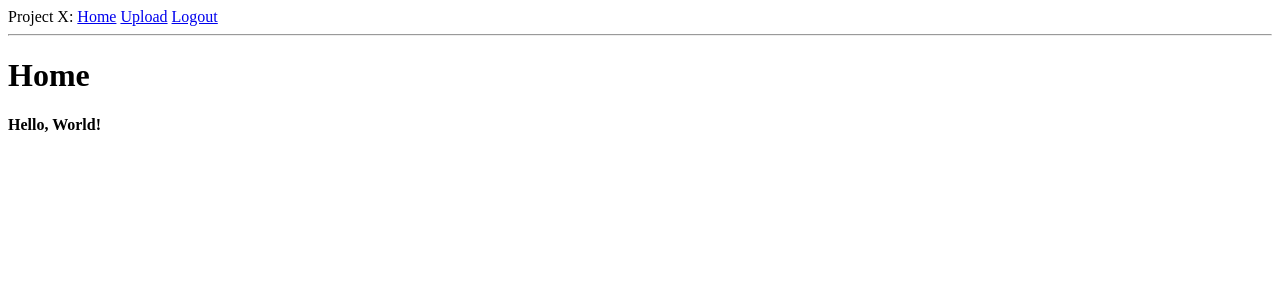
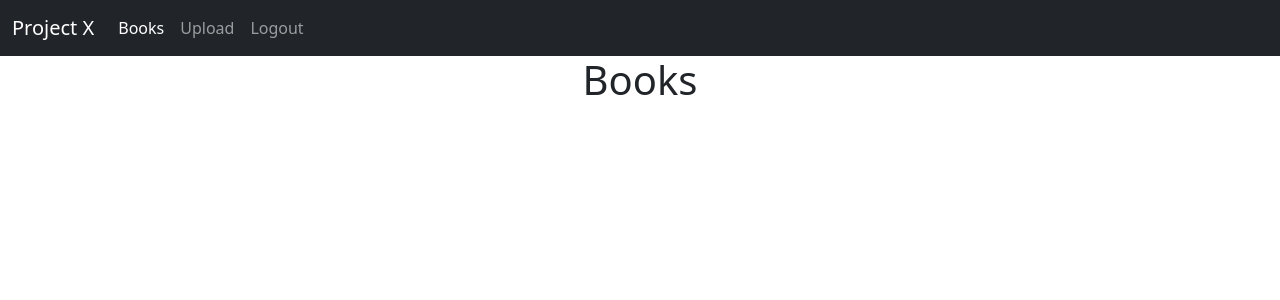
Before and after one commit to bog2530/learn_python_project, a Flask app: page / in a window 1280 px wide. Shown: the top 300 px of the page. Run offline with Flask 2, Linux system fonts and the light colour scheme; the visitor is signed in with stand-in values (Sample User, id 1); data comes from the database, SQL or seed files in the repository; data that the repository does not hold is empty.

Commit message:
web pages

```diff
--- a/app/routes.py
+++ b/app/routes.py
@@ -11,7 +11,7 @@ from werkzeug.utils import secure_filename
 
 from app import app, db
 from app.forms import LoginForm, RegistrationForm, UploadForm
-from app.models import Book, Sentence, Translation, User, Word
+from app.models import Book, Sentence, Translation, User, Word, book_word
 from app.parser import open_pdf, split_into_sentences, split_into_words
 from app.translator import translate
 from config import Config
@@ -21,8 +21,8 @@ from config import Config
 @app.route('/index')
 @login_required
 def index() -> None:
-    posts = ["Hello, World!"]
-    return render_template("index.html", title='Home Page', posts=posts)
+    book = Book.query.filter(Book.user_id == current_user.id).order_by(Book.date_created.desc()).all()
+    return render_template("index.html", title='Books Page', book=book)
 
 
 @app.route('/register', methods=['GET', 'POST'])
@@ -106,3 +106,28 @@ def upload():
         else:
             flash('File is not a pdf')
     return render_template('upload.html', form=form)
+
+
+@app.route('/index/<int:id>/del')
+@login_required
+def book_delete(id):
+    book_del = Book.query.get_or_404(id)
+    # Пока не придумал как удалить все последующие записи
+    db.session.delete(book_del)
+    db.session.commit()
+    return('/index')
+
+
+@app.route('/sentence/<int:id>')
+@login_required
+def sentence(id):
+    sentence = Sentence.query.filter(Sentence.book_id == id).order_by(Sentence.id).all()
+    return render_template("sentence.html", title='Home Page', sentence=sentence)
+
+
+@app.route('/word/<int:id>')
+@login_required
+def word(id):
+    word = Word.query.filter(book_word.c.book_id == id).all()
+    # Незнаю как отфильтровать
+    return render_template("word.html", title='Home Page', word=word)
--- a/app/templates/base.html
+++ b/app/templates/base.html
@@ -1,4 +1,13 @@
-<html>
+<!doctype html>
+<html lang="en">
+  <head>
+    <!-- Required meta tags -->
+    <meta charset="utf-8">
+    <meta name="viewport" content="width=device-width, initial-scale=1">
+
+    <!-- Bootstrap CSS -->
+    <link href="https://cdn.jsdelivr.net/npm/bootstrap@5.1.3/dist/css/bootstrap.min.css" rel="stylesheet" integrity="sha384-1BmE4kWBq78iYhFldvKuhfTAU6auU8tT94WrHftjDbrCEXSU1oBoqyl2QvZ6jIW3" crossorigin="anonymous">
+
     <head>
         {% if title %}
         <title>{{ title }} - Project X</title>
@@ -6,19 +15,33 @@
         <title>Project X</title>
         {% endif %}
     </head>
-    <body>
-        <div>
-            Project X:
+    <nav class="navbar navbar-expand-lg navbar-dark bg-dark">
+        <div class="container-fluid">
+          <a class="navbar-brand" href="#">Project X</a>
+          {% if current_user.is_anonymous %}
 
-            {% if current_user.is_anonymous %}
-            <a href="{{ url_for('login') }}">Login</a>
-            {% else %}
-            <a href="{{ url_for('index') }}">Home</a>
-            <a href="{{ url_for('upload') }}">Upload</a>
-            <a href="{{ url_for('logout') }}">Logout</a>
-            {% endif %}
+          {% else %}
+          <div class="collapse navbar-collapse" id="navbarColor02">
+            <ul class="navbar-nav me-auto">
+              <li class="nav-item">
+                <a class="nav-link active" href="{{ url_for('index') }}">Books
+                  <span class="visually-hidden">(current)</span>
+                </a>
+              </li>
+              <li class="nav-item">
+                <a class="nav-link" href="{{ url_for('upload') }}">Upload</a>
+              </li>
+              <li class="nav-item">
+                <a class="nav-link" href="{{ url_for('logout') }}">Logout</a>
+              </li>
+              {% endif %}
+                </div>
+              </li>
+            </ul>
+            </form>
           </div>
-        <hr>
+        </div>
+        </nav>
         {% with messages = get_flashed_messages() %}
         {% if messages %}
         <ul>
@@ -30,4 +53,16 @@
         {% endwith %}
         {% block content %}{% endblock %}
     </body>
+
+    <!-- Optional JavaScript; choose one of the two! -->
+
+    <!-- Option 1: Bootstrap Bundle with Popper -->
+    <script src="https://cdn.jsdelivr.net/npm/bootstrap@5.1.3/dist/js/bootstrap.bundle.min.js" integrity="sha384-ka7Sk0Gln4gmtz2MlQnikT1wXgYsOg+OMhuP+IlRH9sENBO0LRn5q+8nbTov4+1p" crossorigin="anonymous"></script>
+
+    <!-- Option 2: Separate Popper and Bootstrap JS -->
+    <!--
+    <script src="https://cdn.jsdelivr.net/npm/@popperjs/core@2.10.2/dist/umd/popper.min.js" integrity="sha384-7+zCNj/IqJ95wo16oMtfsKbZ9ccEh31eOz1HGyDuCQ6wgnyJNSYdrPa03rtR1zdB" crossorigin="anonymous"></script>
+    <script src="https://cdn.jsdelivr.net/npm/bootstrap@5.1.3/dist/js/bootstrap.min.js" integrity="sha384-QJHtvGhmr9XOIpI6YVutG+2QOK9T+ZnN4kzFN1RtK3zEFEIsxhlmWl5/YESvpZ13" crossorigin="anonymous"></script>
+    -->
+  </body>
 </html>
--- a/app/templates/index.html
+++ b/app/templates/index.html
@@ -1,8 +1,16 @@
 {% extends "base.html" %}
 
 {% block content %}
-    <h1>Home</h1>
-    {% for post in posts %}
-    <div><p><b>{{ post }}</b></p></div>
+    <body>
+    <h1 class="text-center">Books</h1>
+    {% for el in book %}
+    <div class='alert alert-dark'>
+        <h6>{{ el.title }}</h6>
+
+        <p>Дата добавления: {{ el.date_created.date() }}</p>
+        <a href="/sentence/{{ el.id }}" class="btn btn-primary btn-sm active" role="button" aria-pressed="true">Sentence translate</a>
+        <a href="/word/{{ el.id }}" class="btn btn-secondary btn-sm active" role="button" aria-disabled="true">Word translate</a>
+        <a href="/index/{{ el.id }}/del" class="btn btn-secondary btn-sm active" role="button" aria-disabled="true">Delete book</a>
+    </div>
     {% endfor %}
 {% endblock %}
--- a/app/templates/register.html
+++ b/app/templates/register.html
@@ -1,6 +1,7 @@
 {% extends "base.html" %}
 
 {% block content %}
+    <body class="text-center">
     <h1>Register</h1>
     <form action="" method="post">
         {{ form.hidden_tag() }}
@@ -13,7 +14,7 @@
         </p>
         <p>
             {{ form.email.label }}<br>
-            {{ form.email(size=64) }}<br>
+            {{ form.email(size=32) }}<br>
             {% for error in form.email.errors %}
             <span style="color: red;">[{{ error }}]</span>
             {% endfor %}
@@ -33,5 +34,7 @@
             {% endfor %}
         </p>
         <p>{{ form.submit() }}</p>
+        <a class="link-secondary" href="{{ url_for('login') }}">Back</a></p>
     </form>
+    </body>
 {% endblock %}
--- a/app/templates/upload.html
+++ b/app/templates/upload.html
@@ -1,9 +1,11 @@
 {% extends "base.html" %}
 
 {% block content %}
+    <body class="text-center">
     <h1>Upload book</h1>
     <form class ="" action="{{ url_for('upload') }}" method="post", enctype="multipart/form-data">
         {{ form.file() }}
+
         <p>
             {{ form.title.label }}<br>
             {{ form.title(size=32) }}<br>
@@ -12,6 +14,7 @@
             {{ form.author.label }}<br>
             {{ form.author(size=32) }}<br>
         </p>
-        {{ form.submit() }}
+        <button type=form.submit() class="btn btn-dark">{{ form.submit.label() }}</button>
     </form>
+    </body>
  {% endblock %}
```
Also changed, not shown: app/templates/login.html (+4 -4 lines).
